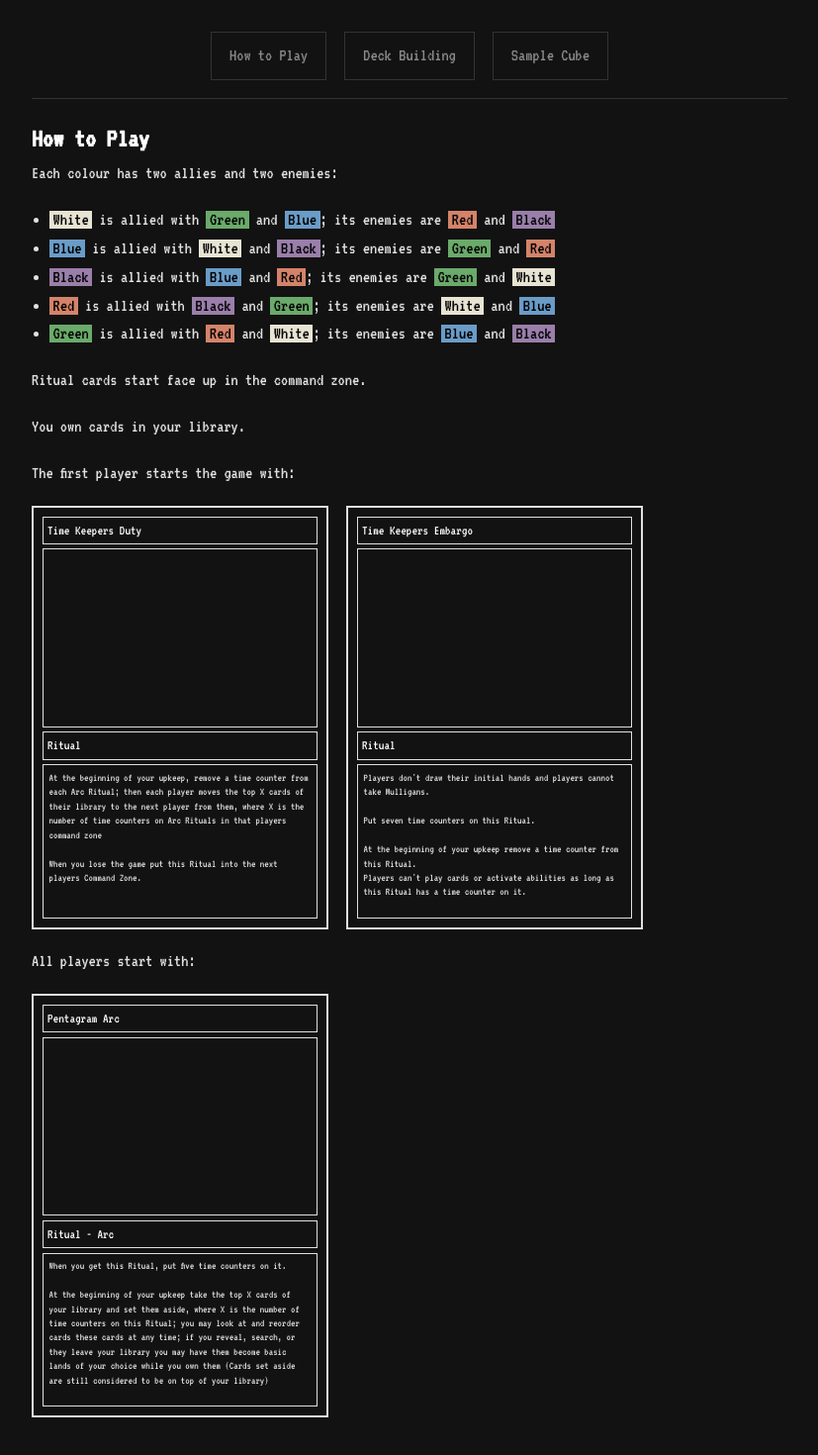
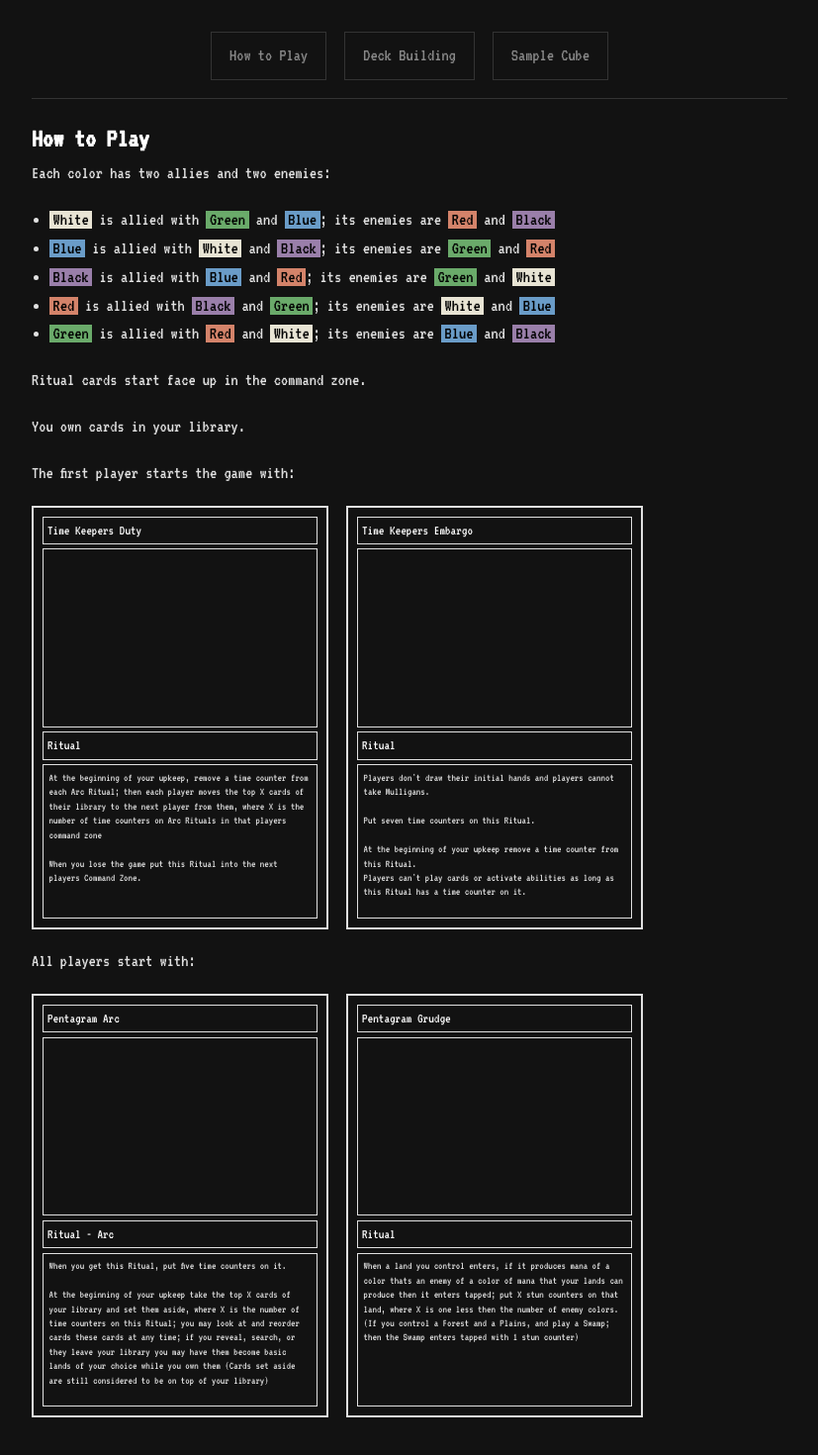
Before and after one commit to Code-Conjurer/ritual-mtg, a SvelteKit app: page /how-to-play in a window 1280 px wide. Shown: the part 108-1578 px from the top of the page at 99% size, without its empty margins (226-1053 px from the left). Built offline with nearby package versions, Linux system fonts and the light colour scheme.

Commit message:
added grudge card

```diff
--- a/src/routes/how-to-play/+page.svelte
+++ b/src/routes/how-to-play/+page.svelte
@@ -5,7 +5,7 @@
 
 <Section title="How to Play">
 	<p>
-		Each colour has two allies and two enemies:
+		Each color has two allies and two enemies:
 	</p>
 	<ul>
 		<li><span class='color-white'>White</span> is allied with <span class='color-green'>Green</span> and <span class='color-blue'>Blue</span>; its enemies are <span class='color-red'>Red</span> and <span class='color-black'>Black</span></li>
@@ -39,11 +39,15 @@
 		/>
 	</div>
 	<p> All players start with:</p>
-	<Card title='Pentagram Arc' type='Ritual - Arc'
-	text="When you get this Ritual, put five time counters on it.
+	<div class="card-container">
+		<Card title='Pentagram Arc' type='Ritual - Arc'
+		text="When you get this Ritual, put five time counters on it.
 
-	At the beginning of your upkeep take the top X cards of your library and set them aside, where X is the number of time counters on this Ritual; you may look at and reorder cards these cards at any time; if you reveal, search, or they leave your library you may have them become basic lands of your choice while you own them (Cards set aside are still considered to be on top of your library)"
-	/>
+		At the beginning of your upkeep take the top X cards of your library and set them aside, where X is the number of time counters on this Ritual; you may look at and reorder cards these cards at any time; if you reveal, search, or they leave your library you may have them become basic lands of your choice while you own them (Cards set aside are still considered to be on top of your library)"
+		/>
+		<Card title="Pentagram Grudge" type="Ritual"
+		text="When a land you control enters, if it produces mana of a color thats an enemy of a color of mana that your lands can produce then it enters tapped; put X stun counters on that land, where X is one less then the number of enemy colors. (If you control a Forest and a Plains, and play a Swamp; then the Swamp enters tapped with 1 stun counter)"/>
+	</div>
 </Section>
 
 <style>
```
